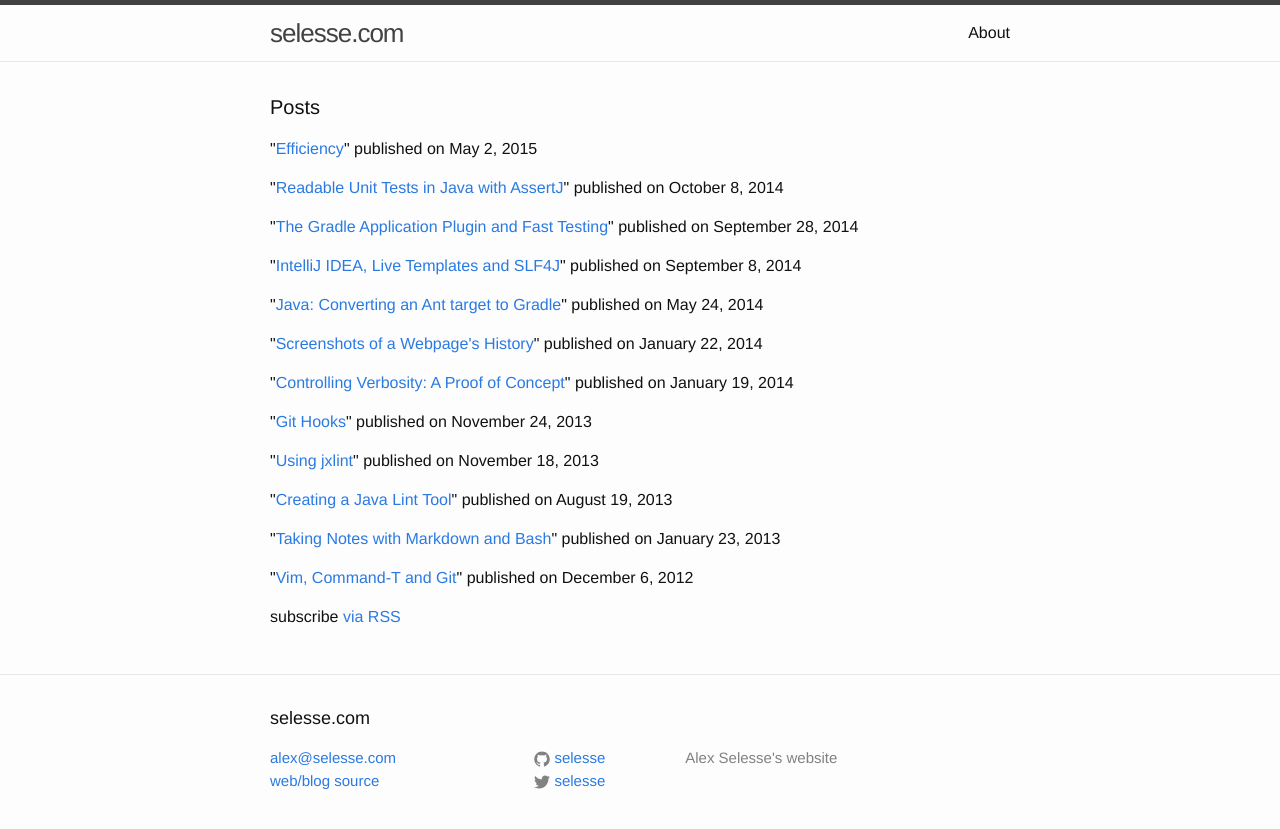
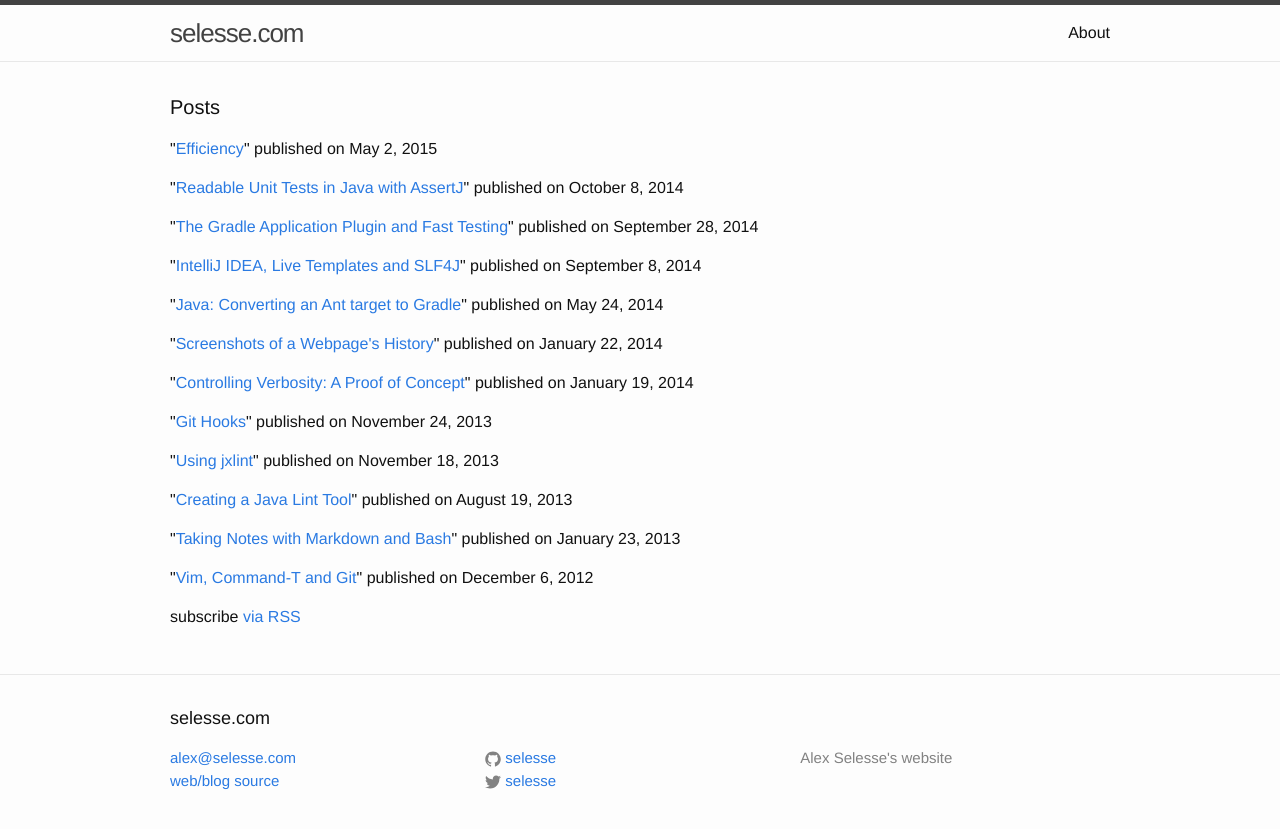
Before and after one commit to selesse/selesse.github.io, a Jekyll site: the page built from index.html, in a window 1280 px wide. Shown: the top 829 px of the page. Built offline with Jekyll 4.4.1, drawn with Linux system fonts in a browser that asks for light colours; Markdown is read by kramdown in place of the engine named in the settings.

Commit message:
Increase space for text, add img shadows/borders

```diff
--- a/_sass/_base.scss
+++ b/_sass/_base.scss
@@ -41,6 +41,11 @@
  * Images
  */
 img {
+    padding: 1em;
+    border: 0.1em solid black;
+    box-shadow: 3px 3px 1px #ccc;
+    display: block;
+    margin: auto;
     max-width: 100%;
     vertical-align: middle;
 }
@@ -154,8 +159,8 @@
  * Wrapper
  */
 .wrapper {
-    max-width: -webkit-calc(800px - (#{$spacing-unit} * 2));
-    max-width:         calc(800px - (#{$spacing-unit} * 2));
+    max-width: -webkit-calc(1000px - (#{$spacing-unit} * 2));
+    max-width:         calc(1000px - (#{$spacing-unit} * 2));
     margin-right: auto;
     margin-left: auto;
     padding-right: $spacing-unit;
@@ -163,8 +168,8 @@
     @extend %clearfix;
 
     @include media-query($on-laptop) {
-        max-width: -webkit-calc(800px - (#{$spacing-unit}));
-        max-width:         calc(800px - (#{$spacing-unit}));
+        max-width: -webkit-calc(1000px - (#{$spacing-unit}));
+        max-width:         calc(1000px - (#{$spacing-unit}));
         padding-right: $spacing-unit / 2;
         padding-left: $spacing-unit / 2;
     }
--- a/_sass/_layout.scss
+++ b/_sass/_layout.scss
@@ -121,18 +121,18 @@
 }
 
 .footer-col-1 {
-    width: -webkit-calc(35% - (#{$spacing-unit} / 2));
-    width:         calc(35% - (#{$spacing-unit} / 2));
+    width: -webkit-calc(33% - (#{$spacing-unit} / 2));
+    width:         calc(33% - (#{$spacing-unit} / 2));
 }
 
 .footer-col-2 {
-    width: -webkit-calc(20% - (#{$spacing-unit} / 2));
-    width:         calc(20% - (#{$spacing-unit} / 2));
+    width: -webkit-calc(33% - (#{$spacing-unit} / 2));
+    width:         calc(33% - (#{$spacing-unit} / 2));
 }
 
 .footer-col-3 {
-    width: -webkit-calc(45% - (#{$spacing-unit} / 2));
-    width:         calc(45% - (#{$spacing-unit} / 2));
+    width: -webkit-calc(33% - (#{$spacing-unit} / 2));
+    width:         calc(33% - (#{$spacing-unit} / 2));
 }
 
 @include media-query($on-laptop) {
```
Also changed, not shown: _posts/2014-01-22-screenshots-of-a-webpages-history.md (+0 -7 lines).
